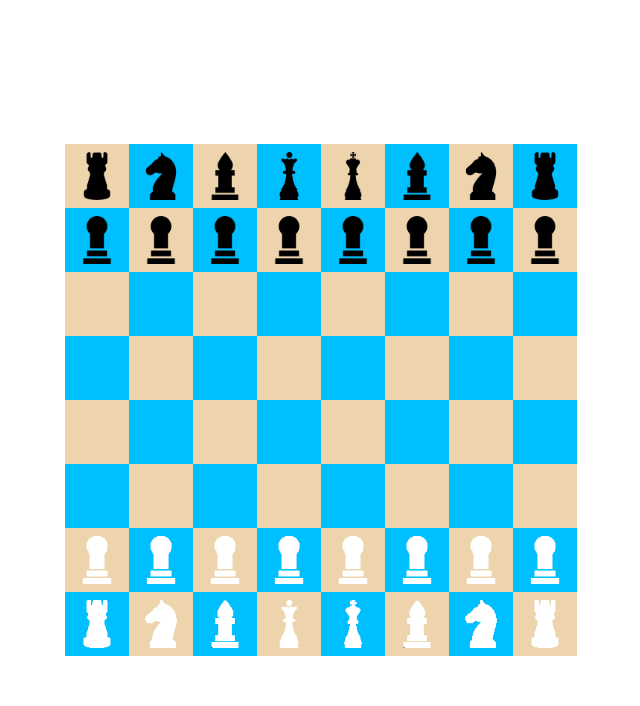
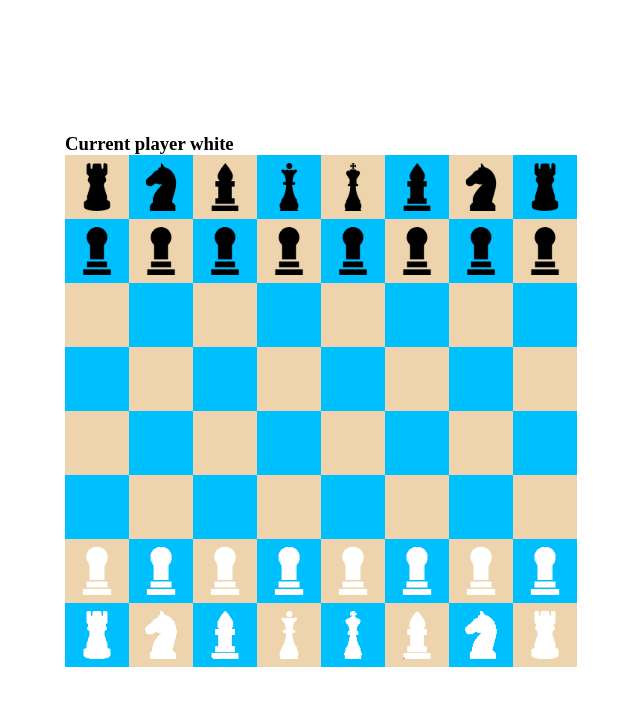
Before and after one commit to LiquidDemAn/OPP-React-Chess, a React (Create React App) app: page / in a window 1280 px wide. Shown: the top 706 px of the page, without its empty margins (319-959 px from the left). Built offline with nearby package versions, Linux system fonts and the light colour scheme.

Commit message:
switching between players is implemented

```diff
--- a/src/App.tsx
+++ b/src/App.tsx
@@ -2,15 +2,28 @@
 import './App.css';
 import { BoardComponent } from './components/board';
 import { Board } from './modals/Board';
+import { Colors } from './modals/Colors';
+import { Player } from './modals/Player';
 
 function App() {
 	const [board, setBoard] = useState(new Board());
+
+	const [whitePlayer, setWhitePlayer] = useState(new Player(Colors.WHITE));
+	const [blackPlayer, setBlackPlayer] = useState(new Player(Colors.BLACK));
+	const [currentPlayer, setCurrentPlayer] = useState<Player | null>(null);
 
 	function restart() {
 		const newBoard = new Board();
 		newBoard.initCells();
 		newBoard.addFigures();
 		setBoard(newBoard);
+		setCurrentPlayer(whitePlayer);
+	}
+
+	function swapPlayer() {
+		setCurrentPlayer(
+			currentPlayer?.color === Colors.WHITE ? blackPlayer : whitePlayer
+		);
 	}
 
 	useEffect(() => {
@@ -19,7 +32,12 @@
 
 	return (
 		<div className='app'>
-			<BoardComponent board={board} setBoard={setBoard} />
+			<BoardComponent
+				board={board}
+				setBoard={setBoard}
+				currentPlayer={currentPlayer}
+				swapPlayer={swapPlayer}
+			/>
 		</div>
 	);
 }
--- a/src/components/board/board-component.tsx
+++ b/src/components/board/board-component.tsx
@@ -1,14 +1,22 @@
 import { useState, Fragment, useEffect } from 'react';
 import { Board } from '../../modals/Board';
 import { Cell } from '../../modals/Cell';
+import { Player } from '../../modals/Player';
 import { CellComponent } from '../cell';
 
 interface Props {
 	board: Board;
 	setBoard: (board: Board) => void;
+	currentPlayer: Player | null;
+	swapPlayer: () => void;
 }
 
-export const BoardComponent = ({ board, setBoard }: Props) => {
+export const BoardComponent = ({
+	board,
+	setBoard,
+	currentPlayer,
+	swapPlayer,
+}: Props) => {
 	const [selectedCell, setSelectedCell] = useState<Cell | null>(null);
 
 	function onCellClick(cell: Cell) {
@@ -17,11 +25,14 @@
 			selectedCell !== cell &&
 			selectedCell.figure?.canMove(cell)
 		) {
+			swapPlayer();
 			selectedCell.moveFigure(cell);
 			setSelectedCell(null);
 			updateBoard();
 		} else {
+			if (cell.figure?.color === currentPlayer?.color) {
 				setSelectedCell(cell);
+			}
 		}
 	}
 
@@ -41,6 +52,8 @@
 	}, [selectedCell]);
 
 	return (
+		<div>
+			<h3>Current player {currentPlayer?.color}</h3>
 			<div className='board'>
 				{board.cells.map((row, index) => (
 					<Fragment key={index}>
@@ -57,5 +70,6 @@
 					</Fragment>
 				))}
 			</div>
+		</div>
 	);
 };
--- a/src/modals/Player.ts
+++ b/src/modals/Player.ts
@@ -1,3 +1,8 @@
+import { Colors } from './Colors';
 export class Player {
+	color: Colors;
 
+	constructor(color: Colors) {
+		this.color = color;
+	}
 }
```
Lines whose indentation alone changed are shown as unchanged.
